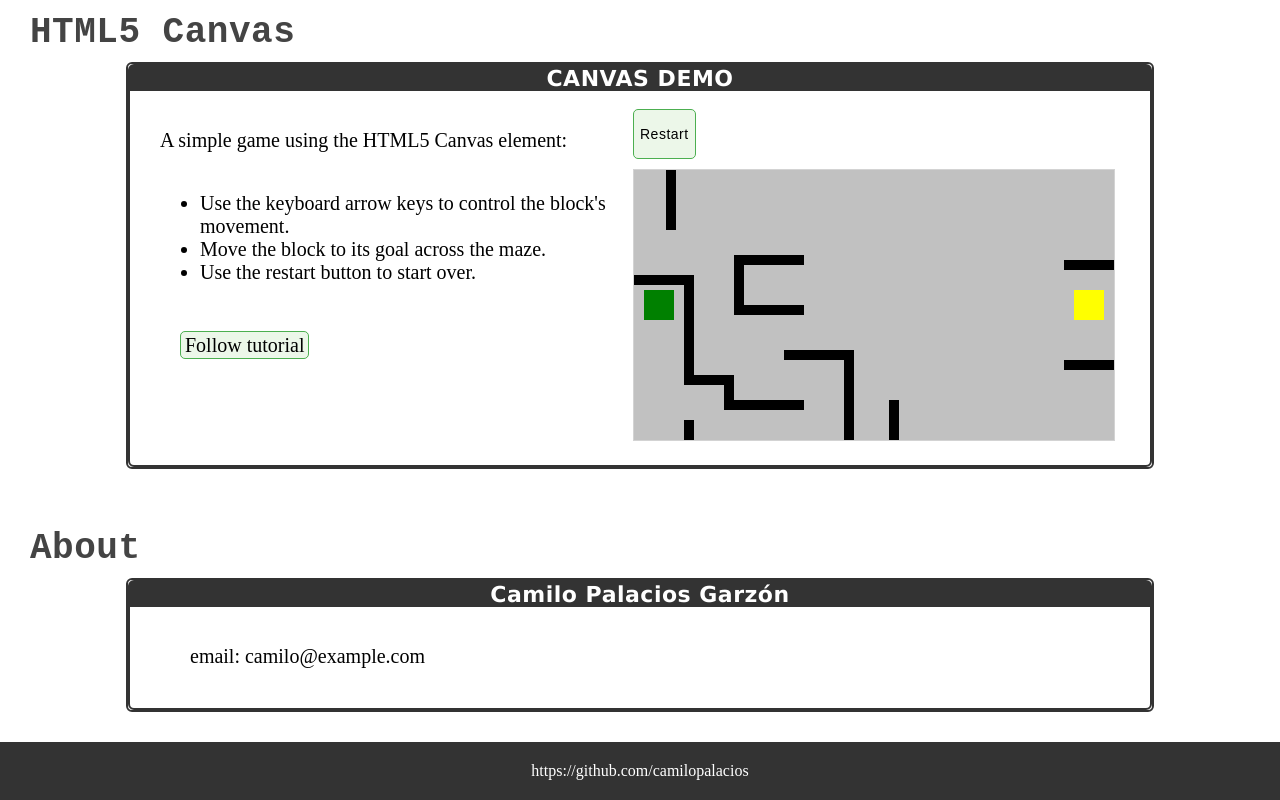
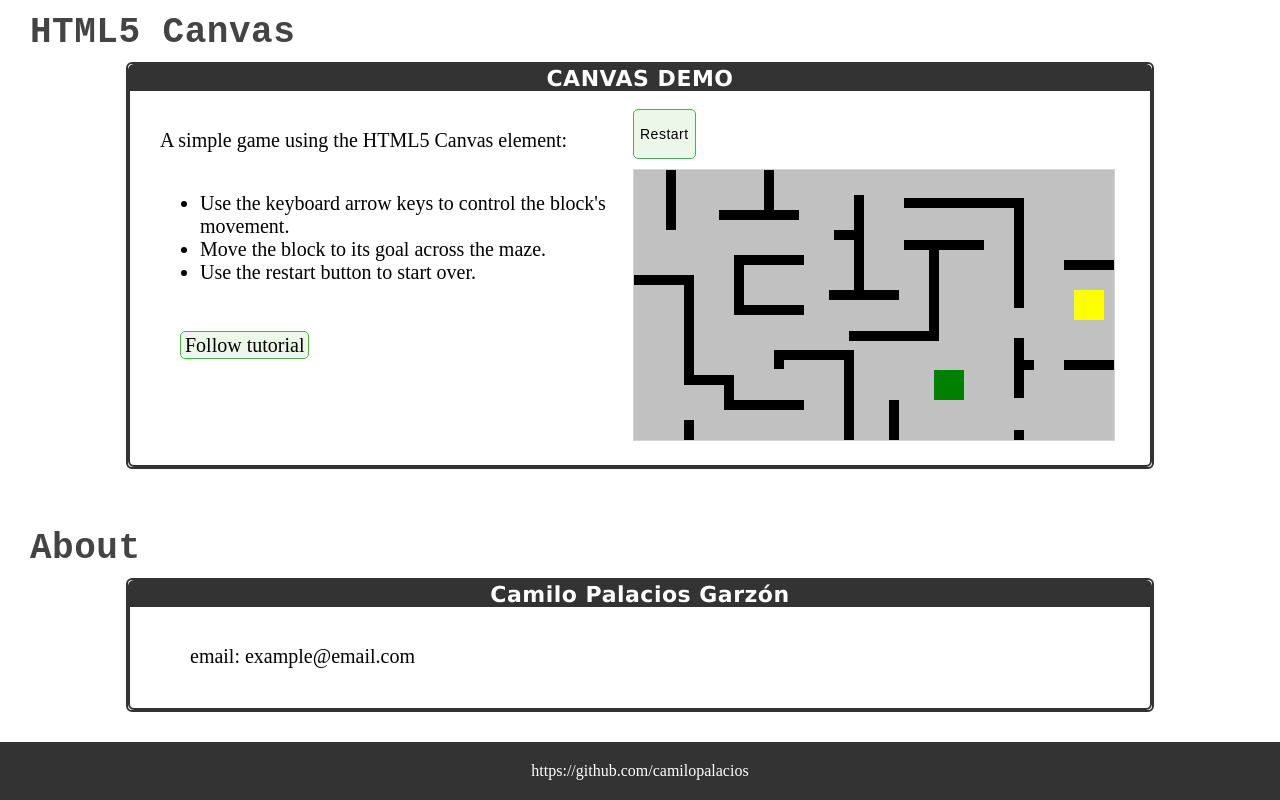
Before and after one commit to camilopalacios/camilopalacios.github.io, a website: page index.html in a window 1280 px wide. Shown: the part 1174-1974 px from the top of the page. Drawn offline with Linux system fonts and the light colour scheme.

Commit message:
Add new walls and a cursor position viewer
More walls have been added to the canvas. The cursor now prints its
position x,y in pixels to help develope the remaining walls.

```diff
--- a/index.html
+++ b/index.html
@@ -155,7 +155,7 @@
           <h2 class="subtitle"> Camilo Palacios Garzón </h2>
           <br>
           <div class="projectinfo">
-            <p class="email">email: camilo@example.com</p>
+            <p class="email">email: example@email.com</p>
           </div>
       </div>
     </section>
--- a/src/application.js
+++ b/src/application.js
@@ -34,7 +34,7 @@ var myGameArea = {
     this.canvas.width = 480;
     this.canvas.height = 270;
     this.context = this.canvas.getContext('2d');
-    this.keys;
+    this.keys = [];
     $('#canvas').append(this.canvas); // javascript: document.getElementById('canvas').insertBefore(this.canvas, document.getElementById('canvas').childNodes[0]);
     this.interval = setInterval(updateGameArea, 20);
     window.addEventListener('keydown', function(event){
@@ -45,6 +45,27 @@ var myGameArea = {
     window.addEventListener('keyup', function(event){
       myGameArea.keys[event.keyCode] = false;
     });
+    window.addEventListener('mouseover', function(event) {
+      var context = myGameArea.canvas.getContext("2d");
+      var mousePos = myGameArea.getMousePos(myGameArea.canvas, event);
+      var message = 'Mouse position: ' + Math.floor(mousePos.x) + ',' + Math.floor(mousePos.y);
+      //console.log("before writing " + message);
+      //myGameArea.writeMessage(myGameArea.canvas, message);
+      context.font = '18pt Calibri';
+      context.fillStyle = 'black';
+      context.fillText(message, 10, 25);
+    }, false);
+    window.addEventListener('mousemove', function(event) {
+      var context = myGameArea.canvas.getContext("2d");
+      var mousePos = myGameArea.getMousePos(myGameArea.canvas, event);
+      var message = 'Mouse position: ' + Math.floor(mousePos.x) + ',' + Math.floor(mousePos.y);
+      //console.log("before writing " + message);
+      //myGameArea.writeMessage(myGameArea.canvas, message);
+      context.font = '18pt Calibri';
+      context.fillStyle = 'black';
+      context.fillText(message, 10, 25);
+    }, false);
+
   },
   restart: function(){
     this.canvas.width = 480;
@@ -53,7 +74,6 @@ var myGameArea = {
     $('#canvas').append(this.canvas); // javascript: document.getElementById('canvas').insertBefore(this.canvas, document.getElementById('canvas').childNodes[0]);
   },
   stop: function(){
-
     this.context.fillStyle = "white";
     this.context.fillRect(30,30, 420, 210);
     this.context.fillStyle = "red"; // draw font in red
@@ -63,6 +83,20 @@ var myGameArea = {
   },
   clear: function(){
     this.context.clearRect(0, 0, this.canvas.width, this.canvas.height);
+  },
+  writeMessage: function(message){
+    var context = this.canvas.getContext("2d");
+    console.log("write message " + message)
+    context.font = '18pt Calibri';
+    context.fillStyle = 'black';
+    context.fillText(message, 10, 25);
+  },
+  getMousePos(canvas, evt){
+    var rect = canvas.getBoundingClientRect();
+    return {
+      x: evt.clientX - rect.left,
+      y: evt.clientY - rect.top
+    };
   },
 };
 
@@ -78,7 +112,8 @@ function restartGame(){
 
 function setComponents(){
   goal = new component(30, 30, 'yellow', 440, 120);
-  myGamePiece = new component(30, 30, 'green', 10, 120);
+  //myGamePiece = new component(30, 30, 'green', 10, 120);
+  myGamePiece = new component(30, 30, 'green', 300, 200);
   walls = [];
   //  TODO:                CANVAS 480 x 270
   // HORIZONTALS
@@ -88,28 +123,42 @@ function setComponents(){
   walls.push(new component(60, 10, 'black', 150, 180));
   walls.push(new component(50, 10, 'black', 430, 90));
   walls.push(new component(50, 10, 'black', 430, 190));
+  walls.push(new component(10, 10, 'black', 390, 190));
   walls.push(new component(70, 10, 'black', 100, 85));
   walls.push(new component(70, 10, 'black', 100, 135));
-  // walls.push(new component(width, height, 'black', x, y));
+  walls.push(new component(70, 10, 'black', 195, 120));
+  walls.push(new component(80, 10, 'black', 215, 161));
+  walls.push(new component(80, 10, 'black', 85, 40));
+  walls.push(new component(20, 10, 'black', 200, 60));
+  walls.push(new component(120, 10, 'black', 270, 28));
+  walls.push(new component(80, 10, 'black', 270, 70));
+  // walls.push(new component(width, 10, 'black', x, y));
+  // walls.push(new component(width, 10, 'black', x, y));
+  // walls.push(new component(width, 10, 'black', x, y));
+  // walls.push(new component(width, 10, 'black', x, y));
+  // walls.push(new component(width, 10, 'black', x, y));
+  // walls.push(new component(width, 10, 'black', x, y));
 
   // VERTICALS
+
   walls.push(new component(10, 100, 'black', 50, 105));
   walls.push(new component(10, 25, 'black', 90, 205));
   walls.push(new component(10, 30, 'black', 50, 250));
   walls.push(new component(10, 90, 'black', 210, 180));
   walls.push(new component(10, 60, 'black', 32, 0));
+  walls.push(new component(10, 40, 'black', 130, 0));
+  walls.push(new component(10, 95, 'black', 220, 25));
   walls.push(new component(10, 40, 'black', 255, 230));
   walls.push(new component(10, 45, 'black', 100, 95));
-  // walls.push(new component(width, height, 'black', x, y));
+  walls.push(new component(10, 19, 'black', 140, 180));
+  walls.push(new component(10, 91, 'black', 295, 80));
+  walls.push(new component(10, 100, 'black', 380, 38));
+  walls.push(new component(10, 60, 'black', 380, 168));
+  walls.push(new component(10, 10, 'black', 380, 260));
+  // walls.push(new component(10, height, 'black', x, y));
+  // walls.push(new component(10, height, 'black', x, y));
+  // walls.push(new component(10, height, 'black', x, y));
 
-  // walls.push(new component(width, height, 'black', x, y));
-  // walls.push(new component(width, height, 'black', x, y));
-  // walls.push(new component(width, height, 'black', x, y));
-  // walls.push(new component(width, height, 'black', x, y));
-  // walls.push(new component(width, height, 'black', x, y));
-  // walls.push(new component(width, height, 'black', x, y));
-  // walls.push(new component(width, height, 'black', x, y));
-  // walls.push(new component(width, height, 'black', x, y));
 }
 
 function component(width, height, color, x, y){
@@ -152,25 +201,25 @@ function component(width, height, color, x, y){
         obstacleBottom = walls[w].y + (walls[w].height),
         overlap = 9999,
         side = undefined;
-        if(myBottom >= obstacleTop && myBottom <= obstacleBottom){
+        if(myBottom > obstacleTop && myBottom <= obstacleBottom){
           if(myBottom-obstacleTop <= overlap){
             overlap = myBottom-obstacleTop;
             side = 'bottom';
           }
         }
-        if(myTop <= obstacleBottom && myTop >= obstacleTop){
+        if(myTop < obstacleBottom && myTop >= obstacleTop){
           if(obstacleBottom-myTop <= overlap){
             overlap = obstacleBottom-myTop;
             side = 'top';
           }
         }
-        if(myRight >= obstacleLeft && myRight <= obstacleRight){
+        if(myRight > obstacleLeft && myRight <= obstacleRight){
           if(myRight-obstacleLeft <= overlap){
             overlap = myRight-obstacleLeft;
             side = 'right';
           }
         }
-        if(myLeft >= obstacleLeft && myLeft <= obstacleRight){
+        if(myLeft >= obstacleLeft && myLeft < obstacleRight){
           if(obstacleRight-myLeft <= overlap){
             overlap = obstacleRight-myLeft;
             side = 'left';
```
